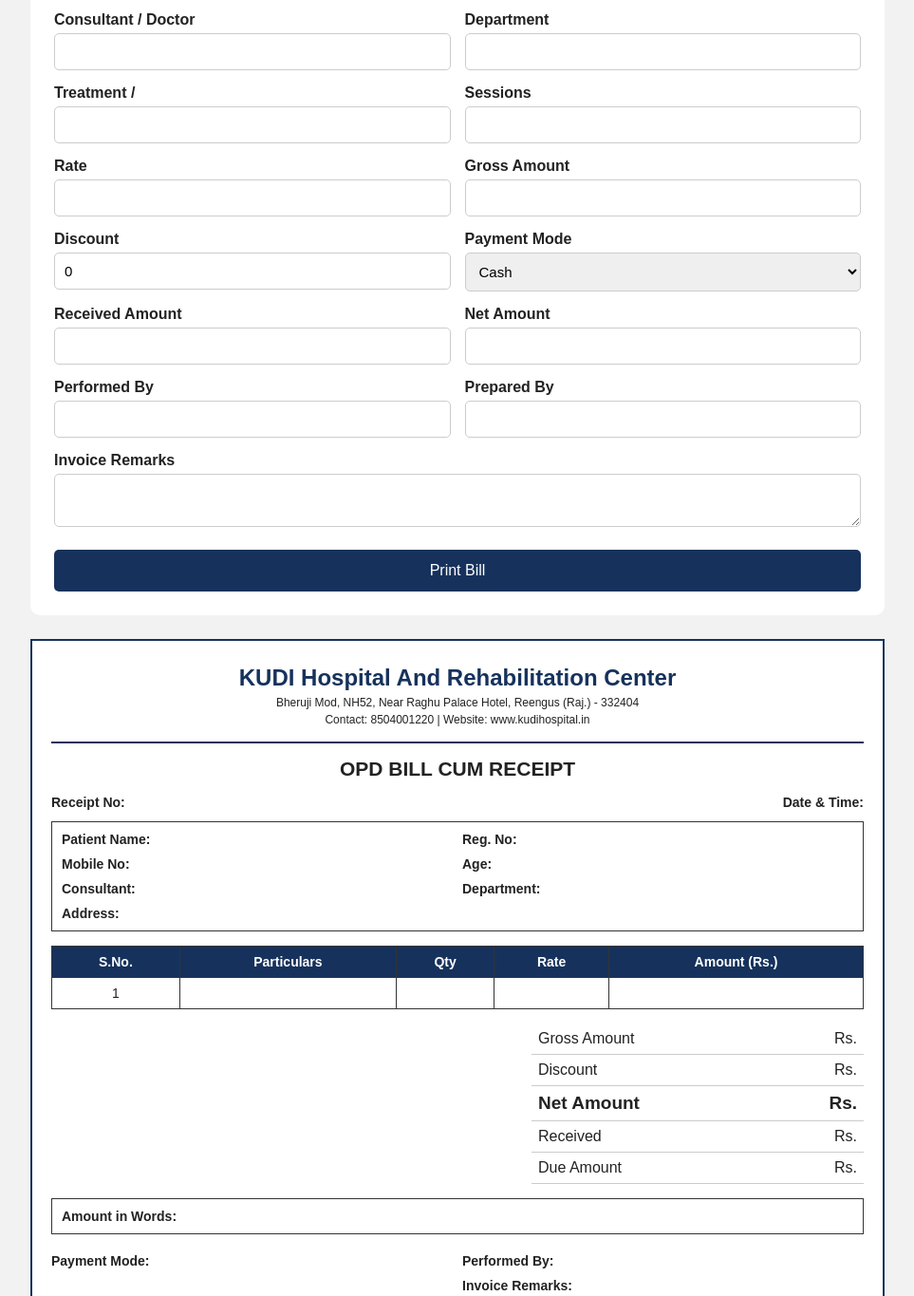
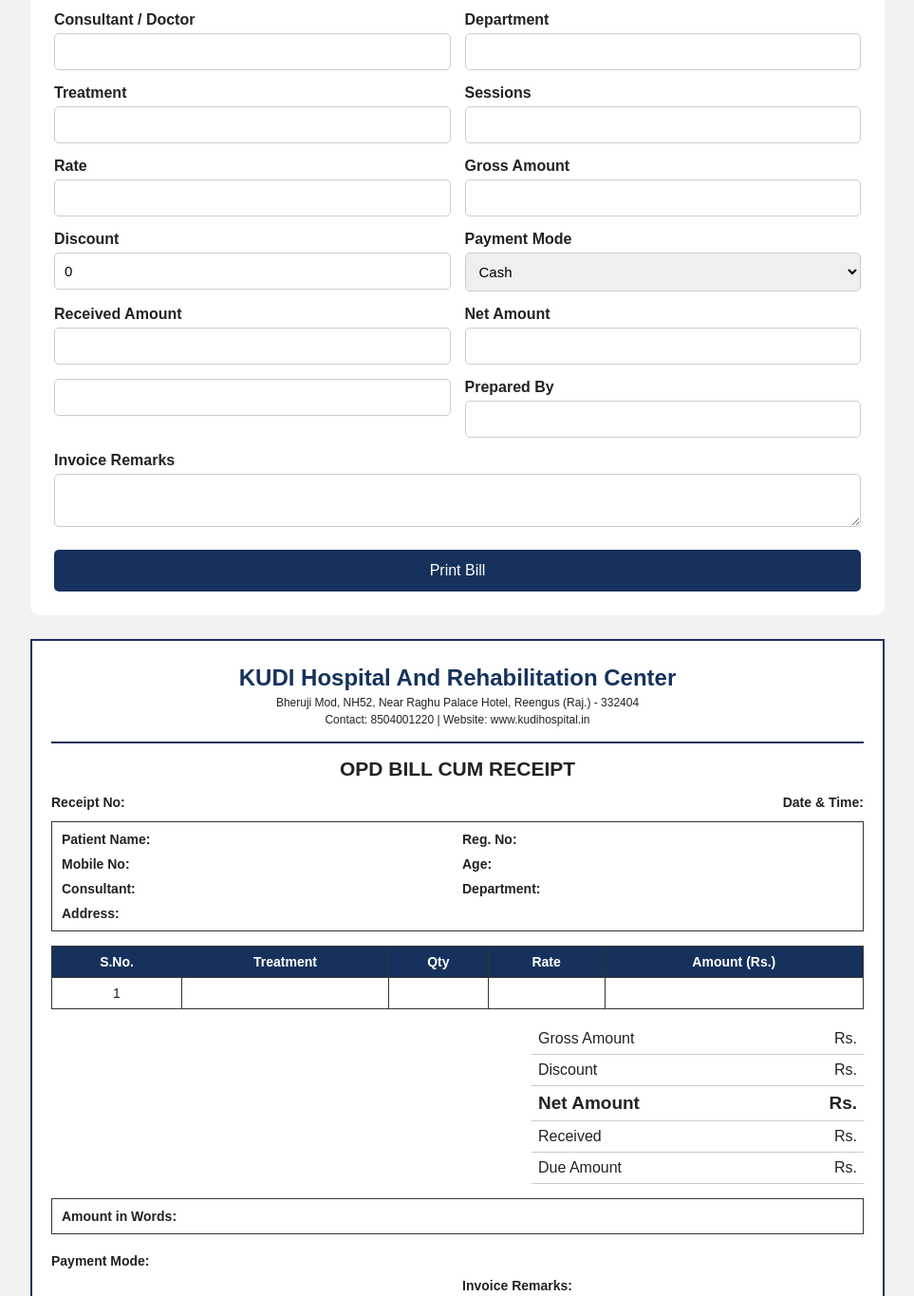
Before and after one commit to kudihospital/billing.html, a plain HTML site: page index.html in a window 1280 px wide. Shown: the part 333-1698 px from the top of the page at 95% size, without its empty margins (158-1121 px from the left). Drawn offline with Linux system fonts and the light colour scheme.

Commit message:
Fix label tags in index.html

```diff
--- a/index.html
+++ b/index.html
@@ -298,7 +298,7 @@ th {
 </div>
 
 <div>
-<label>Treatment / </label>
+<label>Treatment </label>
 <input type="text" id="treatment">
 </div>
 
@@ -345,7 +345,7 @@ th {
 </div>
 
 <div>
-<label>Performed By</label>
+</label>
 <input type="text" id="performedBy">
 </div>
 
@@ -465,7 +465,7 @@ OPD BILL CUM RECEIPT
 
 <tr>
 <th>S.No.</th>
-<th>Particulars</th>
+<th>Treatment</th>
 <th>Qty</th>
 <th>Rate</th>
 <th>Amount (Rs.)</th>
@@ -574,7 +574,7 @@ OPD BILL CUM RECEIPT
 
 <div>
 
-<strong>Performed By:</strong>
+</strong>
 
 </div>
 
```
